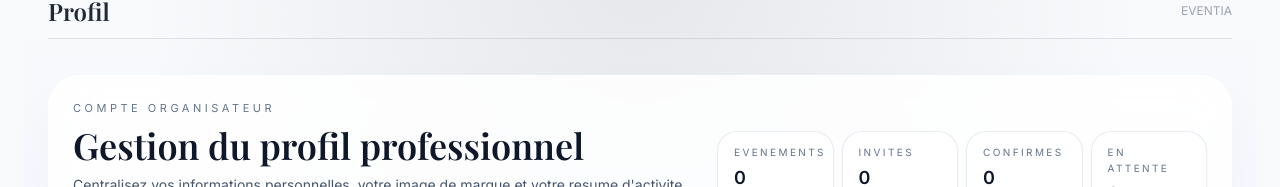
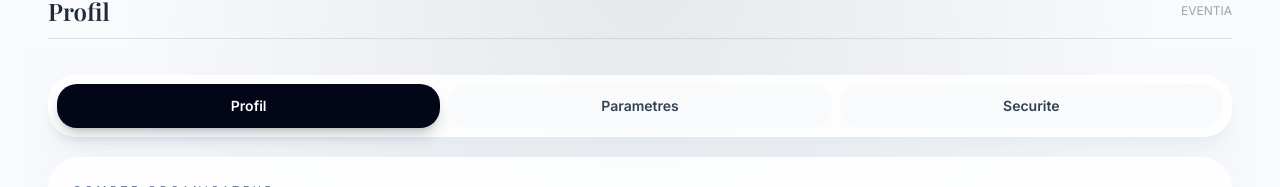
Before and after one commit to PlamediBokanga/eventia, a Next.js app in the folder frontend/: page /dashboard/profile in a window 1280 px wide. Shown: the part 213-400 px from the top of the page. Built offline with nearby package versions, Linux system fonts and the light colour scheme; no server answers.

Commit message:
Harmonize account section design

```diff
--- a/frontend/src/app/dashboard/profile/page.tsx
+++ b/frontend/src/app/dashboard/profile/page.tsx
@@ -2,6 +2,7 @@
 
 import { useEffect, useMemo, useState } from "react";
 import { Header } from "@/components/layout/Header";
+import { AccountSectionTabs } from "@/components/dashboard/AccountSectionTabs";
 import { Button } from "@/components/ui/Button";
 import { Input } from "@/components/ui/Input";
 import { useToast } from "@/components/ui/Toast";
@@ -166,6 +167,8 @@ export default function DashboardProfilePage() {
     <main className="min-h-screen bg-[radial-gradient(circle_at_top,rgba(15,23,42,0.08),transparent_35%),linear-gradient(180deg,#f8fafc_0%,#eef2ff_100%)] px-3 py-4 md:px-6 md:py-6">
       <div className="mx-auto flex w-full max-w-7xl flex-col gap-4 md:gap-5">
         <Header title="Profil" />
+
+        <AccountSectionTabs active="profile" />
 
         <section className="rounded-[32px] border border-white/70 bg-white/85 p-5 shadow-2xl shadow-slate-200/60 backdrop-blur-xl md:p-6">
           <div className="flex flex-col gap-5 lg:flex-row lg:items-end lg:justify-between">
--- a/frontend/src/app/dashboard/security/page.tsx
+++ b/frontend/src/app/dashboard/security/page.tsx
@@ -3,6 +3,7 @@
 import { useEffect, useState } from "react";
 import Link from "next/link";
 import { Header } from "@/components/layout/Header";
+import { AccountSectionTabs } from "@/components/dashboard/AccountSectionTabs";
 import { Button } from "@/components/ui/Button";
 import { Input } from "@/components/ui/Input";
 import { useToast } from "@/components/ui/Toast";
@@ -116,6 +117,8 @@ export default function DashboardSecurityPage() {
       <div className="mx-auto flex w-full max-w-7xl flex-col gap-4 md:gap-5">
         <Header title="Securite" />
 
+        <AccountSectionTabs active="security" />
+
         <section className="rounded-[32px] border border-white/70 bg-white/85 p-5 shadow-2xl shadow-slate-200/60 backdrop-blur-xl md:p-6">
           <div className="flex flex-col gap-4 lg:flex-row lg:items-end lg:justify-between">
             <div className="space-y-2">
--- a/frontend/src/app/dashboard/settings/page.tsx
+++ b/frontend/src/app/dashboard/settings/page.tsx
@@ -2,6 +2,7 @@
 
 import { useEffect, useState } from "react";
 import { Header } from "@/components/layout/Header";
+import { AccountSectionTabs } from "@/components/dashboard/AccountSectionTabs";
 import { EventPicker } from "@/components/layout/EventPicker";
 import { EmptyState } from "@/components/ui/EmptyState";
 import { Button } from "@/components/ui/Button";
@@ -109,6 +110,8 @@ export default function DashboardSettingsPage() {
     <main className="min-h-screen bg-[radial-gradient(circle_at_top,rgba(15,23,42,0.08),transparent_35%),linear-gradient(180deg,#f8fafc_0%,#eef2ff_100%)] px-3 py-4 md:px-6 md:py-6">
       <div className="mx-auto flex w-full max-w-7xl flex-col gap-4 md:gap-5">
         <Header title="Parametres" />
+
+        <AccountSectionTabs active="settings" />
 
         <section className="rounded-[32px] border border-white/70 bg-white/85 p-5 shadow-2xl shadow-slate-200/60 backdrop-blur-xl md:p-6">
           <div className="flex flex-col gap-4 lg:flex-row lg:items-end lg:justify-between">
--- /dev/null
+++ b/frontend/src/components/dashboard/AccountSectionTabs.tsx
@@ -0,0 +1,35 @@
+"use client";
+
+import Link from "next/link";
+
+const tabs = [
+  { href: "/dashboard/profile", label: "Profil", key: "profile" },
+  { href: "/dashboard/settings", label: "Parametres", key: "settings" },
+  { href: "/dashboard/security", label: "Securite", key: "security" }
+] as const;
+
+export function AccountSectionTabs({ active }: { active: (typeof tabs)[number]["key"] }) {
+  return (
+    <nav className="rounded-[28px] border border-white/70 bg-white/85 p-2 shadow-xl shadow-slate-200/50 backdrop-blur-xl">
+      <div className="grid gap-2 md:grid-cols-3">
+        {tabs.map(tab => {
+          const isActive = tab.key === active;
+          return (
+            <Link
+              key={tab.key}
+              href={tab.href}
+              className={
+                `inline-flex items-center justify-center rounded-[20px] px-4 py-3 text-sm font-semibold transition ` +
+                (isActive
+                  ? "bg-slate-950 text-white shadow-lg shadow-slate-900/20"
+                  : "bg-slate-50 text-slate-700 hover:-translate-y-0.5 hover:bg-slate-100")
+              }
+            >
+              {tab.label}
+            </Link>
+          );
+        })}
+      </div>
+    </nav>
+  );
+}
```
